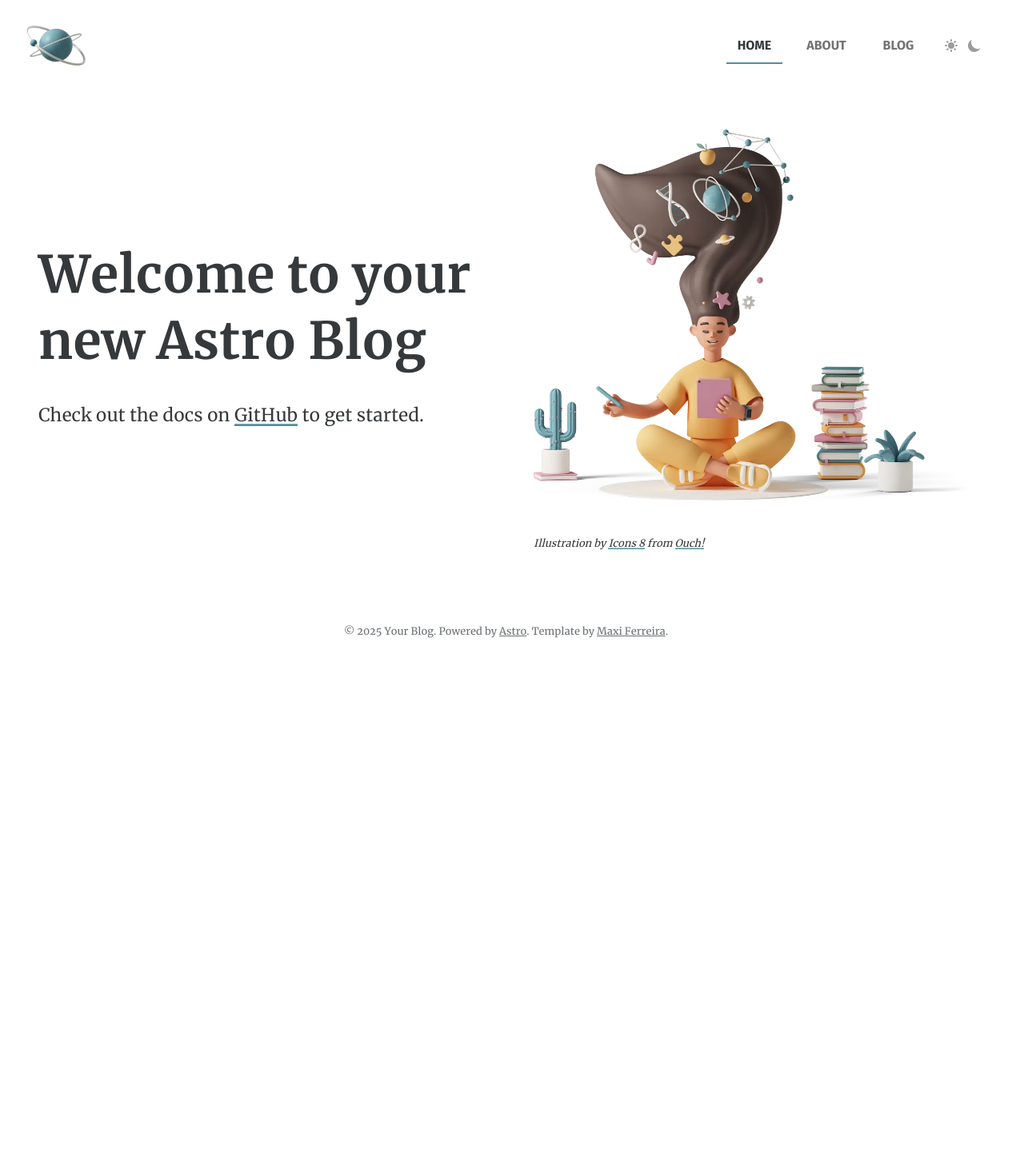
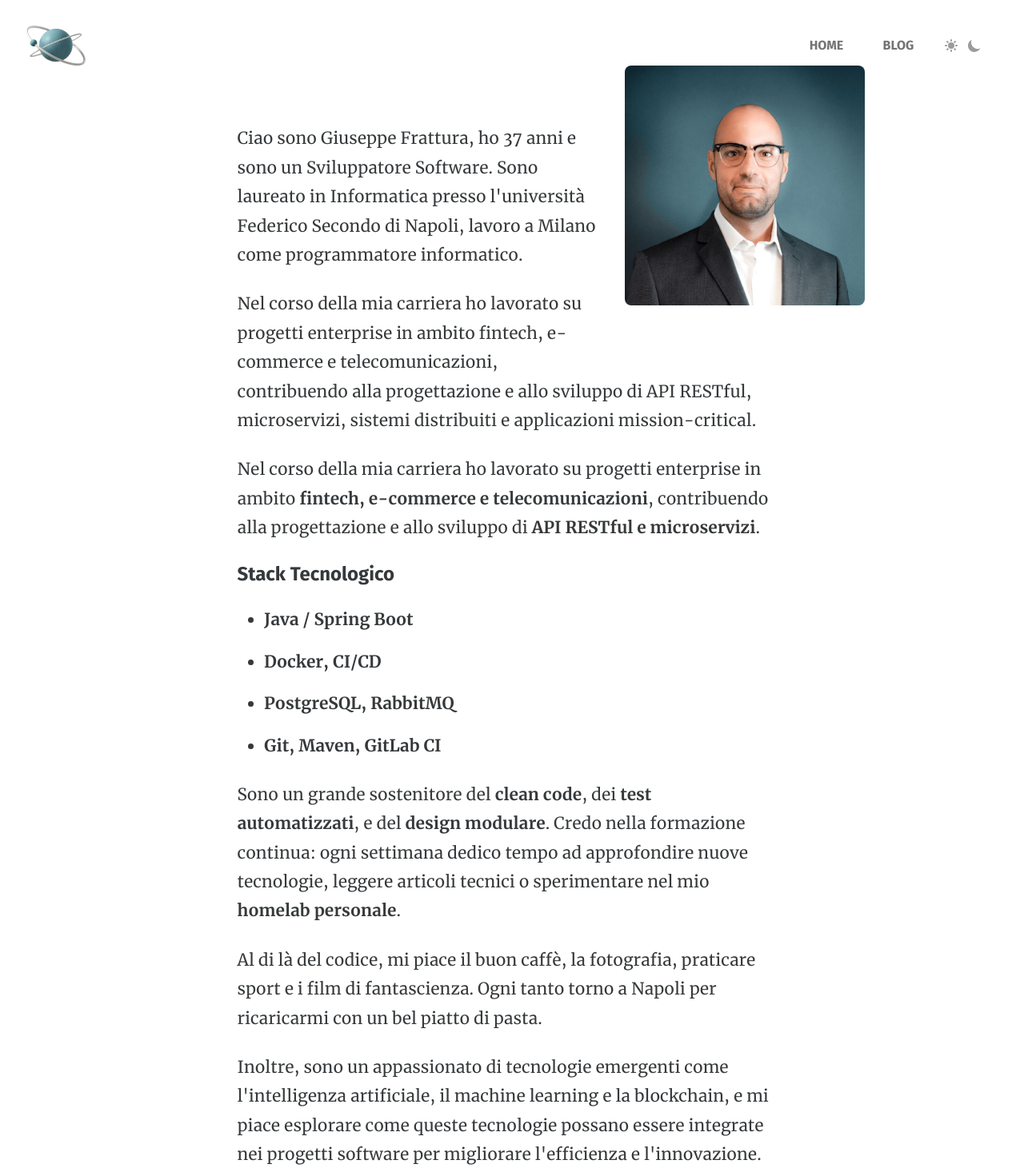
Before and after one commit to giuseppefrattura/Astro, an Astro site: page / in a window 1280 px wide. Shown: the top 1466 px of the page at 80% size. Before the commit the page ends 825 px from the top, so only its background shows below. Built offline with nearby package versions, Linux system fonts and the light colour scheme; Astro itself is replaced by a stand-in of ours.

Commit message:
updated astro version and about me is the new homepage

```diff
--- a/package.json
+++ b/package.json
@@ -11,7 +11,7 @@
   "dependencies": {
     "@astrojs/mdx": "^4.3.1",
     "@astrojs/svelte": "^7.1.0",
-    "astro": "^5.12.0",
+    "astro": "^5.12.3",
     "reading-time": "^1.5.0",
     "rehype-external-links": "^3.0.0",
     "remark-gfm": "^4.0.0",
--- a/src/components/Bio.astro
+++ b/src/components/Bio.astro
@@ -1,4 +1,4 @@
-<!--<div>
+<div>
   <img src="/assets/profile-pic.webp" alt="Headshot of Maxi Ferreira">
   <p>
     Hi, I'm <strong>Maxi</strong>. I'm a software engineer based in Los Angeles.
@@ -26,4 +26,3 @@
     font-size: 1.125rem;
   }
 </style>
- -->
--- a/src/components/Footer.astro
+++ b/src/components/Footer.astro
@@ -1,6 +1,6 @@
 <footer>
   <span>
-    &copy; {new Date().getFullYear()} Your Blog.
+    &copy; {new Date().getFullYear()} GiuseppeFrattura.
     Powered by <a href="https://astro.build" target="_blank" rel="noopener">Astro</a>.
     Template by <a href="https://www.twitter.com/Charca" target="_blank" rel="noopener">Maxi Ferreira</a>.
   </span>
--- a/src/components/Nav.astro
+++ b/src/components/Nav.astro
@@ -64,7 +64,7 @@ const { current = '' } = Astro.props;
 
 <nav>
   <a class={current === "" ? "selected" : ""} href='/'>home</a>
-  <a class={current === "about" ? "selected" : ""} href='/about'>about</a>
+  <!-- <a class={current === "about" ? "selected" : ""} href='/about'>about</a> -->
   <a class={current === "blog" ? "selected" : ""} href='/blog'>blog</a>
   <div class="theme-toggle-container">
     <ThemeToggleButton client:load />
--- a/src/pages/blog/[slug].astro
+++ b/src/pages/blog/[slug].astro
@@ -2,7 +2,7 @@
 import { getCollection, render } from 'astro:content'
 import readingTime from 'reading-time'
 import BaseLayout from '../../layouts/BaseLayout.astro';
-import Bio from '../../components/Bio.astro';
+// import Bio from '../../components/Bio.astro';
 
 
 export async function getStaticPaths() {
@@ -31,7 +31,7 @@ const { Content } = await render(post)
       <Content />
     </article>
     <hr />
-    <Bio />
+    <!-- <Bio /> -->
   </div>
 </BaseLayout>
 
--- a/src/pages/index.astro
+++ b/src/pages/index.astro
@@ -1,99 +1,72 @@
 ---
 import BaseLayout from '../layouts/BaseLayout.astro';
 
-const title = 'My Astro Blog';
-const description = 'The perfect starter for your perfect blog.';
-const permalink = Astro.site.href;
+const title = 'Giuseppe Frattura';
+const description = 'About me.';
+const permalink = `${Astro.site.href}about`;
 ---
 
-<BaseLayout title={title} description={description} permalink={permalink}>
-  <div class="home-container">
-    <div class="home-copy">
-      <h1>Welcome to your new Astro Blog</h1>
-      <p>Check out the docs on <a href="https://www.github.com/Charca/astro-blog-template" target="_blank" rel="noopener">GitHub</a> to get started.</p>
-    </div>
+<BaseLayout title={title} description={description} permalink={permalink} current="about">
+  <div class="container">
+    <!-- <h1>About</h1> -->
+    <figure class="about-image">
+      <img src="/assets/avatar.jpeg" alt="Illustration of a notebook" width="330">
+    </figure>
+    <p>Ciao sono Giuseppe Frattura, ho 37 anni e sono un Sviluppatore Software.
+Sono laureato in Informatica presso l'università Federico Secondo di Napoli, lavoro a Milano come programmatore informatico.</p>
+    <p>Nel corso della mia carriera ho lavorato su progetti enterprise in ambito fintech, e-commerce e telecomunicazioni, contribuendo alla progettazione e allo sviluppo di API RESTful, microservizi, sistemi distribuiti e applicazioni mission-critical.
 
-    <div class="hero-image-container">
-      <picture>
-        <source srcset="/assets/home-illustration.webp" media="(min-width: 600px)">
-        <img class="hero-image" alt="Illustration of person reading a book" src="/assets/home-illustration-small.webp" width="550" height="466">
-      </picture>
-      <p class="caption">
-        Illustration by
-        <a href="https://icons8.com/illustrations/author/5c07e68d82bcbc0092519bb6" target="_blank" rel="noopener">Icons 8</a>
-        from
-        <a href="https://icons8.com/illustrations" target="_blank" rel="noopener">Ouch!</a>
-      </p>
-    </div>
-  </div>
+      <p>
+    Nel corso della mia carriera ho lavorato su progetti enterprise in ambito
+    <strong>fintech, e-commerce e telecomunicazioni</strong>, contribuendo alla progettazione e allo sviluppo di
+    <strong>API RESTful e microservizi</strong>.
+  </p>
+
+  <h3>Stack Tecnologico</h3>
+  <ul>
+    <li><strong>Java / Spring Boot</strong></li>
+    <li><strong>Docker, CI/CD</strong></li>
+    <li><strong>PostgreSQL, RabbitMQ</strong></li>
+    <li><strong>Git, Maven, GitLab CI</strong></li>
+  </ul>
+
+  <p>
+    Sono un grande sostenitore del <strong>clean code</strong>, dei <strong>test automatizzati</strong>, e del
+    <strong>design modulare</strong>. Credo nella formazione continua: ogni settimana dedico tempo ad approfondire nuove
+    tecnologie, leggere articoli tecnici o sperimentare nel mio <strong>homelab personale</strong>.
+  </p>
+
+  <p>
+    Al di là del codice, mi piace il buon caffè, la fotografia, praticare sport e i film di fantascienza.
+    Ogni tanto torno a Napoli per ricaricarmi con un bel piatto di pasta.
+  </p>
+
+  <p>Inoltre, sono un appassionato di tecnologie emergenti come l'intelligenza artificiale, il machine learning e la blockchain, e mi piace esplorare come queste tecnologie possano essere integrate nei progetti software per migliorare l'efficienza e l'innovazione.</p>
+<p>Questo blog nasce come un progetto personale per condividere le mie esperienze, le mie conoscenze e le mie passioni nel campo dello sviluppo software. Spero che i contenuti che troverai qui possano essere utili e ispiratori per altri sviluppatori e appassionati di tecnologia.</p>
+
+
+<p>Non importa il campo o la tecnologia usata, come dice il Signor Wolf di Pulp Fiction "io risolvo problemi".
+<iframe width="560" height="315" src="https://www.youtube.com/embed/6fFzVyV1FWk?si=aK44DOaeMw2bJQ7h" title="YouTube video player" frameborder="0" allow="accelerometer; autoplay; clipboard-write; encrypted-media; gyroscope; picture-in-picture; web-share" referrerpolicy="strict-origin-when-cross-origin" allowfullscreen></iframe>
+  </p>
+</div>
 </BaseLayout>
 
 <style>
-  .home-container {
-    align-items: center;
-    display: flex;
-    flex: 1;
-    justify-content: center;
-    margin: 2em 0;
-    min-height: 400px;
+  .about-image {
+    float: right;
+    margin: -3em -7em 2em 2em;
+    max-width: 300px;
   }
 
-  .home-copy {
-    flex: 1;
-    padding: 0 1em;
+  .about-image img {
+    border-radius: 8px;
+    margin-bottom: 1.5em;
   }
 
-  .home-copy h1 {
-    font-weight: 700;
-    margin-bottom: 0.5em;
-    line-height: 1.3;
-  }
-
-  .home-copy p {
-    font-size: 1.4em;
-  }
-
-  .hero-image-container {
-    margin: 0 1em;
-    text-align: center;
-  }
-
-  .hero-image-container picture {
-    display: block;
-    min-height: 250px;
-  }
-
-  .caption {
-    font-size: .8em;
-    font-style: italic;
-    text-align: left;
-  }
-
-  .hero-image {
-    width: 100%;
-    max-width: 550px;
-    margin-bottom: 1em;
-  }
-
-  @media (max-width: 1200px) {
-    p {
-      font-size: 1.2em;
-    }
-
-    .hero-image {
-      max-width: 400px;
-    }
-  }
-
-  @media (max-width: 800px) {
-    .home-container {
-      flex-direction: column;
-    }
-
-    .home-copy {
-      flex: 0;
-      padding-bottom: 2em;
-      text-align: center;
+  @media (max-width: 1020px) {
+    .about-image {
+      float: none;
+      margin: 0 auto 2em;
     }
   }
 </style>
```
Also changed, not shown: src/data/examplepage/markdown-test.md (renamed from src/data/blog-posts/markdown-test.md, +1 -1 lines), src/pages/1index.astro (added, +99 -0 lines), src/pages/about.astro (deleted, +0 -48 lines), public/assets/avatar.jpeg (added), src/data/examplepage/post.md (renamed from src/data/blog-posts/post.md), 2 other files.
